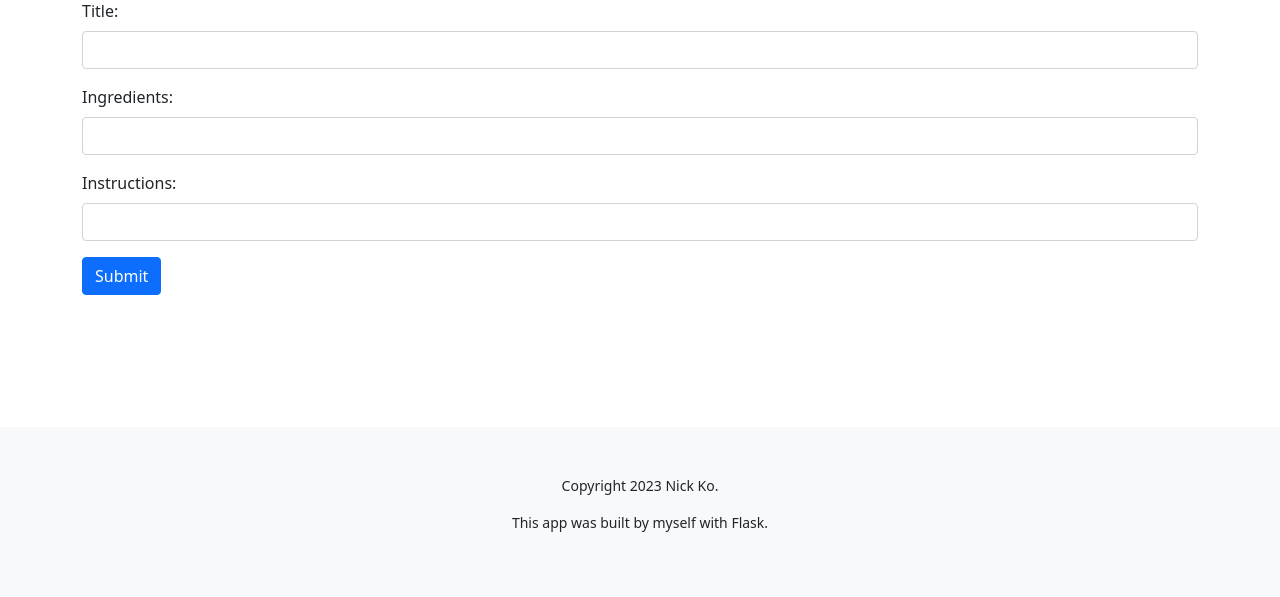
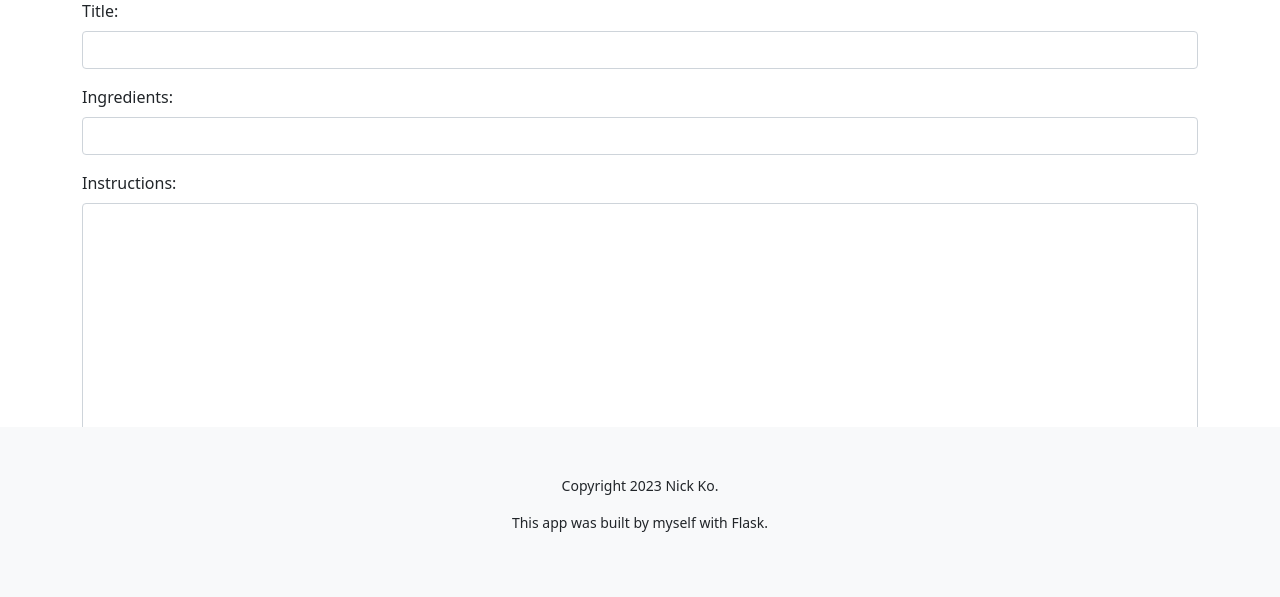
Before and after one commit to iamnickko/recipe-app, a Flask app: page /recipe/add in a window 1280 px wide. Shown: the part 203-800 px from the top of the page. Run offline with Flask 3, Linux system fonts and the light colour scheme.

Commit message:
Add <textarea> to add form

```diff
--- a/templates/add.html
+++ b/templates/add.html
@@ -28,7 +28,7 @@
             </div>
             <div class="mb-3">
                 <label for="instructions" class="form-label">Instructions:</label>
-                <input type="text" name="instructions" class="form-control">
+                <textarea rows="10" cols="40" name="instructions" class="form-control"></textarea>
             </div>
             <div class="mb-3">
                 <button type="submit" class="btn btn-primary">Submit</button>
```
